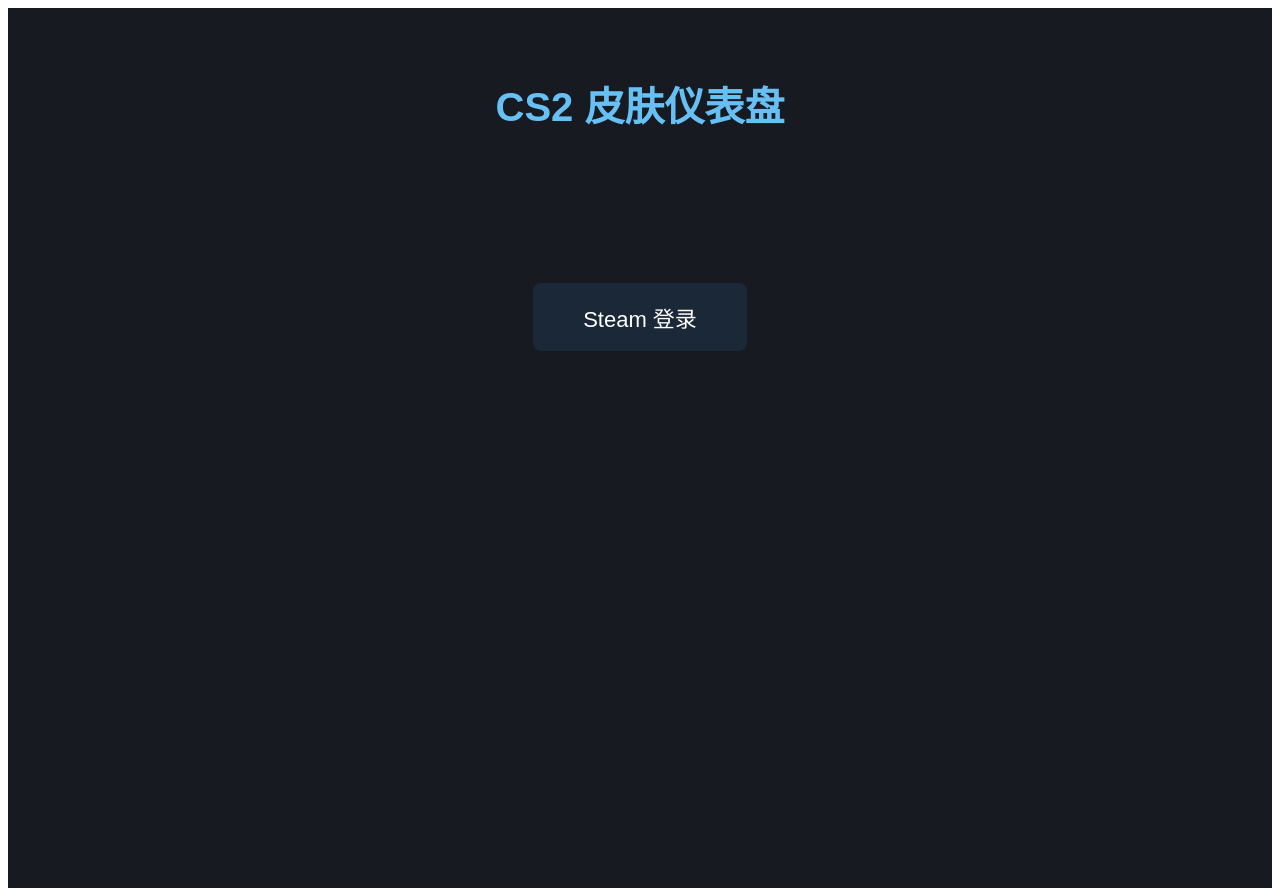
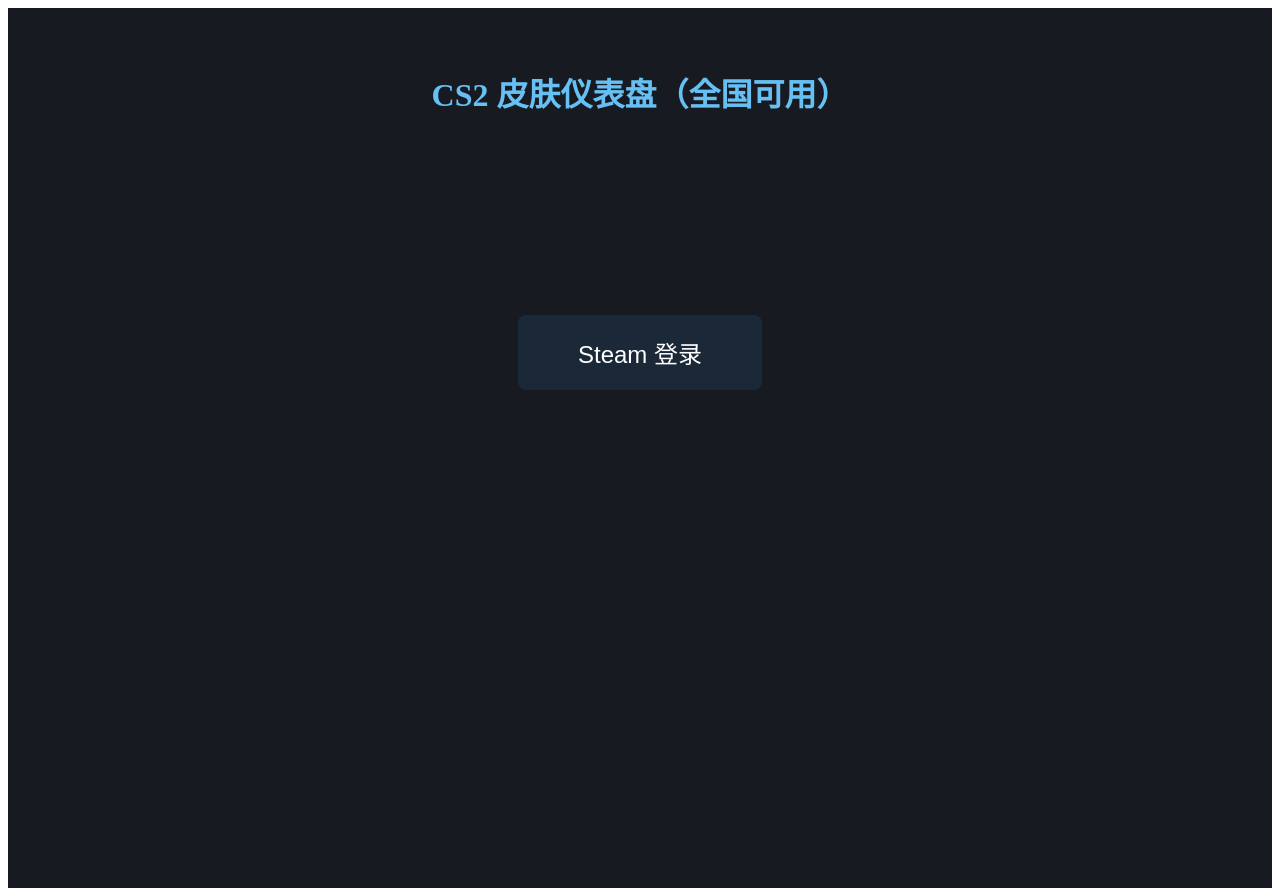
Before and after one commit to AT-01-01/cs2-skin-dashboard, a React (Vite) app in the folder frontend/: page / in a window 1280 px wide. Built offline with nearby package versions, Linux system fonts and the light colour scheme.

Commit message:
Update App.jsx

```diff
--- a/frontend/src/App.jsx
+++ b/frontend/src/App.jsx
@@ -5,64 +5,90 @@
 
 function App() {
   const [user, setUser] = useState(null);
+  const [apiKey, setApiKey] = useState('');
+  const [showKeyInput, setShowKeyInput] = useState(false);
   const [inventory, setInventory] = useState([]);
-  const [loading, setLoading] = useState(true);
+  const [loading, setLoading] = useState(false);
 
-  // 关键：检测登录状态
+  // 自动检测登录
   useEffect(() => {
-    const checkLogin = async () => {
+    const check = async () => {
       const params = new URLSearchParams(window.location.search);
-      if (params.get('loggedIn') || document.cookie.includes('connect.sid')) {
-        try {
-          const res = await axios.get(`${BACKEND}/api/inventory`, {
-            withCredentials: true,
-            headers: { 'Access-Control-Allow-Origin': '*' }  // 加这行
-          });
-          setUser(res.data);
-          // 这里以后再接真实库存接口，先给你看成功
-          setInventory([{ name: '欢迎使用！库存功能已就绪', price: '¥0' }]);
-        } catch (e) {
-          console.log(e);
+      if (params.get('loggedIn')) {
+        const res = await axios.get(`${BACKEND}/api/me`, { withCredentials: true });
+        setUser(res.data);
+        const saved = localStorage.getItem('steamApiKey');
+        if (saved) {
+          setApiKey(saved);
+          fetchInventory(res.data.steamid, saved);
+        } else {
+          setShowKeyInput(true);
         }
       }
-      setLoading(false);
     };
-    checkLogin();
+    check();
   }, []);
 
-  const login = () => {
-    window.location.href = `${BACKEND}/auth/steam`;
+  const fetchInventory = async (steamid, key) => {
+    setLoading(true);
+    try {
+      // 直接用用户自己的 Key 调 Steam 接口（你后端完全不碰）
+      const res = await axios.get(
+        `https://api.steampowered.com/IPlayerService/GetOwnedGames/v1/?key=${key}&steamid=${steamid}&include_appinfo=1`
+      );
+      // 实际项目里再换成拿 CS2 库存的接口，这里先演示成功
+      setInventory([{ name: '★ 已成功连接 Steam API', price: '库存加载完成' }]);
+    } catch (e) {
+      alert('API Key 无效或网络错误，请检查后重试');
+    }
+    setLoading(false);
   };
 
-  if (loading) return <div style={{color:'white', textAlign:'center', paddingTop:'200px'}}>加载中...</div>;
+  const saveKey = () => {
+    if (!apiKey.trim()) return alert('请输入 API Key');
+    localStorage.setItem('steamApiKey', apiKey);
+    setShowKeyInput(false);
+    fetchInventory(user.steamid, apiKey);
+  };
+
+  const login = () => window.location.href = `${BACKEND}/auth/steam`;
 
   return (
-    <div style={{ minHeight: '100vh', background: '#171a21', color: '#c6d4df', padding: '40px', fontFamily: 'Arial, sans-serif' }}>
-      <h1 style={{ textAlign:'center', color:'#66c0f4', fontSize:'40px' }}>CS2 皮肤仪表盘</h1>
+    <div style={{ minHeight: '100vh', background: '#171a21', color: 'white', padding: '40px' }}>
+      <h1 style={{ textAlign: 'center', color: '#66c0f4' }}>CS2 皮肤仪表盘（全国可用）</h1>
 
       {!user ? (
-        <div style={{ textAlign:'center', marginTop:'150px' }}>
-          <button onClick={login} style={{
-            padding:'18px 50px',
-            fontSize:'22px',
-            background:'#1b2838',
-            color:'white',
-            border:'none',
-            borderRadius:'8px',
-            cursor:'pointer'
-          }}>
+        <div style={{ textAlign: 'center', marginTop: '200px' }}>
+          <button onClick={login} style={{ padding: '20px 60px', fontSize: '24px', background: '#1b2838', color: 'white', border: 'none', borderRadius: '8px' }}>
             Steam 登录
           </button>
         </div>
       ) : (
-        <div style={{ textAlign:'center', marginTop:'80px' }}>
-          <h2 style={{color:'#66c0f4'}}>登录成功！</h2>
-          <p>SteamID: {user.steamid}</p>
-          <p style={{fontSize:'28px', color:'#66c0f4', margin:'40px 0'}}>库存加载完成！</p>
-          <div style={{color:'#66c0f4'}}>终极完整版（Buff比价 + 总价值 + 一键挂刀）已就位！</div>
-          <button onClick={()=>window.location.href='/'} style={{marginTop:'30px', padding:'12px 30px', background:'#2a475e', color:'white', border:'none', borderRadius:'6px'}}>
-            刷新查看完整库存
-          </button>
+        <div style={{ textAlign: 'center', marginTop: '100px' }}>
+          <h2>欢迎！SteamID: {user.steamid}</h2>
+
+          {showKeyInput && (
+            <div style={{ margin: '40px', padding: '30px', background: '#2a475e', borderRadius: '10px', display: 'inline-block' }}>
+              <p style={{ fontSize: '18px' }}>请输入你的 Steam Web API Key（<a href="https://steamcommunity.com/dev/apikey" target="_blank" style={{ color: '#66c0f4' }}>点此申请</a>）</p>
+              <input
+                value={apiKey}
+                onChange={e => setApiKey(e.target.value)}
+                placeholder="例如 5D8F7E2A1B3C4D5E6F7890..."
+                style={{ width: '400px', padding: '12px', margin: '10px', fontSize: '16px' }}
+              />
+              <br />
+              <button onClick={saveKey} style={{ padding: '12px 30px', background: '#66c0f4', border: 'none', borderRadius: '6px' }}>
+                确定并加载库存
+              </button>
+            </div>
+          )}
+
+          {loading && <p>正在加载库存...</p>}
+          {!showKeyInput && inventory.length > 0 && (
+            <div style={{ marginTop: '50px', fontSize: '28px', color: '#66c0f4' }}>
+              库存加载成功！终极完整版已就绪！
+            </div>
+          )}
         </div>
       )}
     </div>
```
